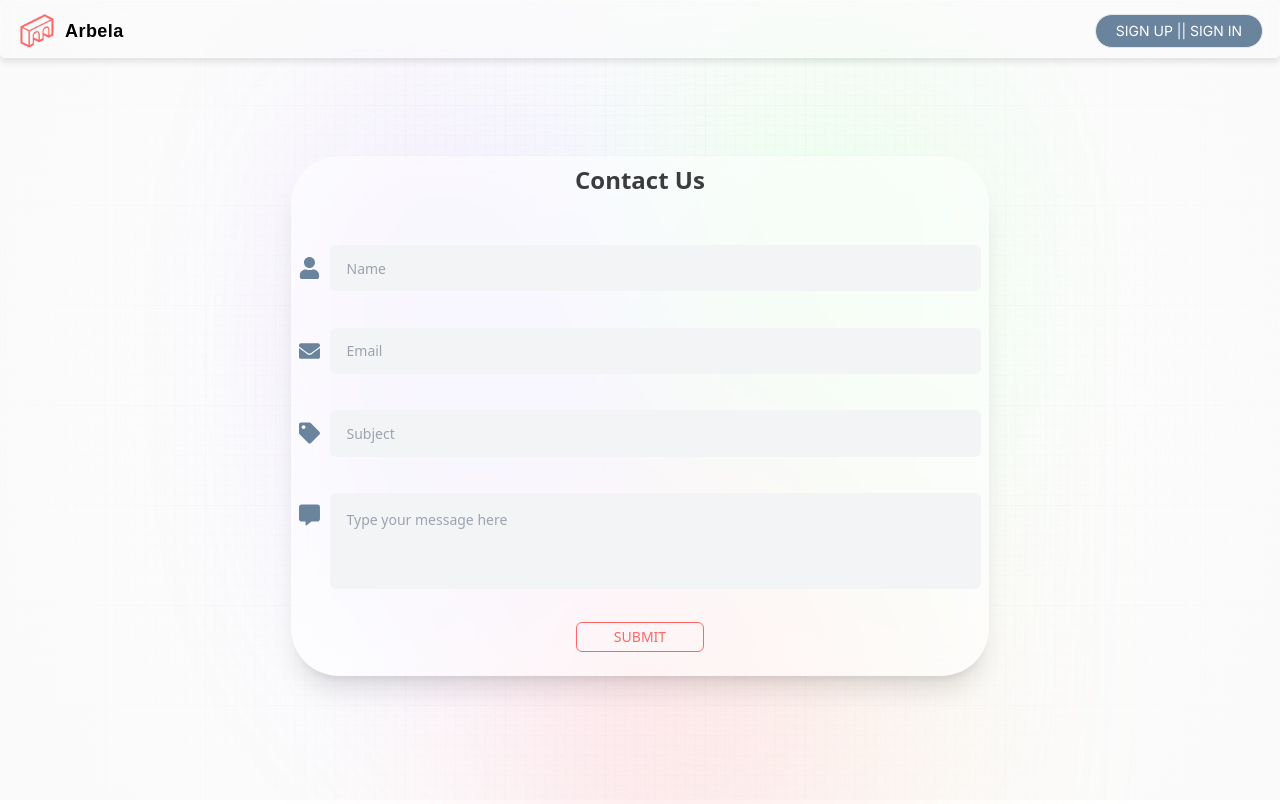
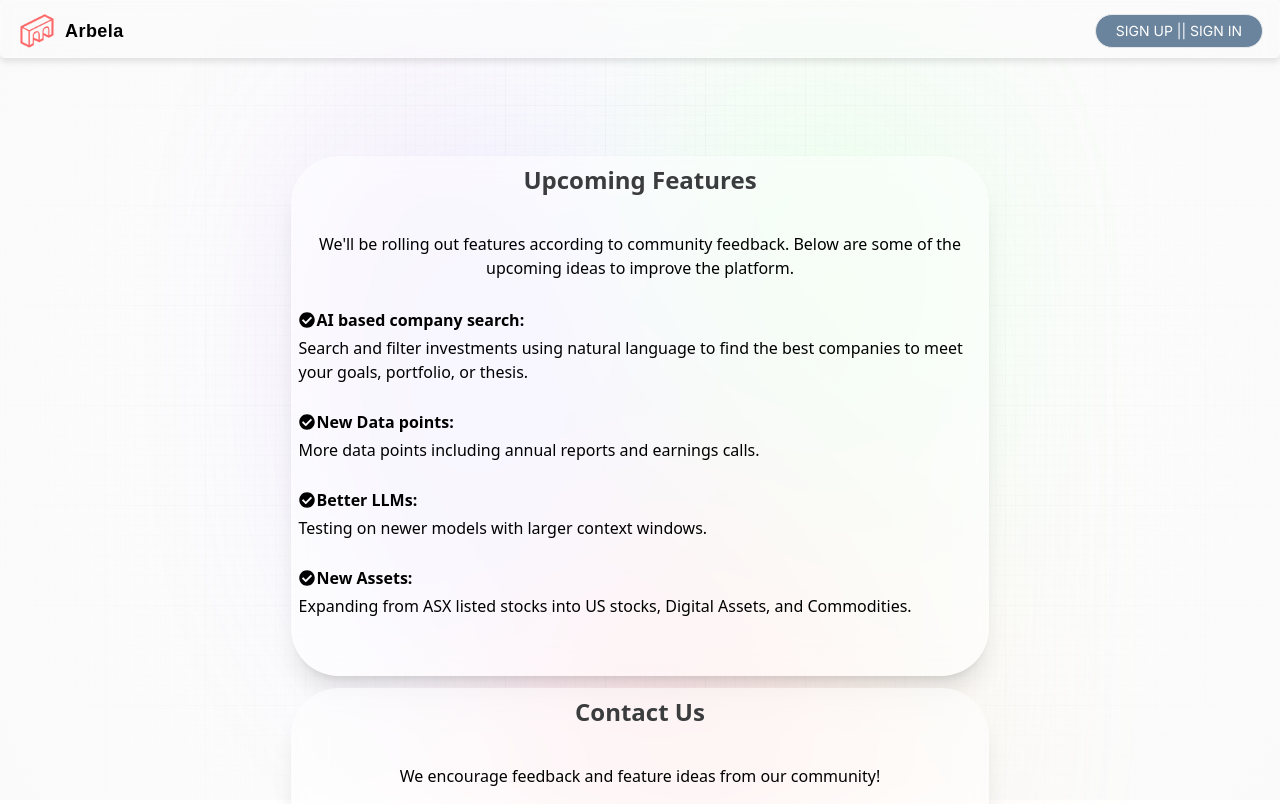
Before and after one commit to Move-7-8/ArbelaAI, a Next.js app: page /settings in a window 1280 px wide. Shown: the top 804 px of the page. Built offline with nearby package versions, Linux system fonts and the light colour scheme; no server answers; a web font is replaced by a local one.

Commit message:
connor afternoon 25 feb 542

```diff
--- a/app/api/companies/route.js
+++ b/app/api/companies/route.js
@@ -24,6 +24,7 @@ export async function GET() {
 }
 
 export async function POST(request) {
+  console.log('Companies POST request received')
   await connectToDB();
 
   const request_data = await request.json(); // Parsing JSON from the incoming request.
--- a/app/api/companies2/[companyId]/route.js
+++ b/app/api/companies2/[companyId]/route.js
@@ -107,8 +107,8 @@ export async function POST(req, res) {
       // }
       // },
 
-      console.log('ticker', ticker);
-      console.log('paramsMap', paramsMap);
+      console.log('ROUTE ticker', ticker);
+      console.log('ROUTE paramsMap', paramsMap);
 
 
       try {
--- a/app/api/navCompanies/route.js
+++ b/app/api/navCompanies/route.js
@@ -23,6 +23,7 @@ export async function GET() {
 }
 
 export async function POST(request) {
+  console.log('NavCompanies POST request received')
   await connectToDB();
 
   const request_data = await request.json(); // Parsing JSON from the incoming request.
@@ -36,11 +37,17 @@ export async function POST(request) {
 
 
   // If there is searchText, add conditions for searching by Name or Ticker.
+  // const companiesData = await Stock.find(
+  //   searchText ? { Name: { $regex: searchText, $options: 'i' } } : {}
+  // ).skip(offset).limit(limit).lean();
+
+//   const companiesData = await Stock.find(
+//     searchText ? { $or: [{ Name: { $regex: searchText, $options: 'i' } }, { Ticker: { $regex: searchText, $options: 'i' } }] } : {}
+// ).skip(offset).limit(limit).lean();
+
   const companiesData = await Stock.find(
-    searchText ? { Name: { $regex: searchText, $options: 'i' } } : {}
+    searchText ? { $or: [{ Name: { $regex: searchText, $options: 'i' } }, { Stock: { $regex: searchText, $options: 'i' } }] } : {}
   ).skip(offset).limit(limit).lean();
-
-
 
 
 
--- a/app/settings/page.jsx
+++ b/app/settings/page.jsx
@@ -3,75 +3,14 @@ import React from 'react';
 import {useState} from 'react'
 
 import Form from '@components/Form';
+import SettingsFeatures from '@components/SettingsFeatures';
 
 const SettingsPage = () => {
-  // State to hold form data
-  // const [formData, setFormData] = useState({
-  //   name: '',
-  //   email: '',
-  //   message: ''
-  // });
-
-  // State to hold password data
-
-  // const [passwordData, setPasswordData] = useState({
-  //   currentPassword: '',
-  //   newPassword: '',
-  //   confirmPassword: ''
-  // });
-
-  // // State to control the visibility of the update password form
-  // const [isPasswordFormVisible, setIsPasswordFormVisible] = useState(false);
-
-
-  // // Dummy function for handling subscription changes
-  // const handleChangeSubscription = () => {
-  //   // Logic to handle subscription change
-  //   console.log('Change subscription clicked');
-  //   // This could redirect to a page or modal where users can select a new plan
-  // };
-
-  // // Dummy function for handling subscription cancellation
-  // const handleCancelSubscription = () => {
-  //   // Logic to handle subscription cancellation
-  //   console.log('Cancel subscription clicked');
-  //   // This should ideally trigger a confirmation prompt before proceeding
-  // };
-
-  //   // Handle form input changes
-  //   const handleInputChange = (e) => {
-  //     setFormData({ ...formData, [e.target.name]: e.target.value });
-  //   };
-
-  //   // Handle form submission
-  //   const handleSubmit = (e) => {
-  //     e.preventDefault();
-  //     // Logic to handle form submission
-  //     console.log('Form data:', formData);
-  //     // You might want to send this data to a server or email service
-  //   };
-
-  //     // Handle password form input changes
-  // const handlePasswordChange = (e) => {
-  //   setPasswordData({ ...passwordData, [e.target.name]: e.target.value });
-  // };
-
-  // // Handle password update form submission
-  // const handlePasswordUpdate = (e) => {
-  //   e.preventDefault();
-  //   // Add logic to update password
-  //   console.log('Password update data:', passwordData);
-  //   // Ensure to validate the new password and confirm password match
-  // };
-
-  // // Function to toggle the visibility
-  // const togglePasswordForm = () => {
-  //   setIsPasswordFormVisible(!isPasswordFormVisible);
-  // };
 
 
   return (
     <div className="mt-36 mx-auto w-4/5">
+      <SettingsFeatures />
       <Form />
     </div>
   );
--- a/components/Catalog.jsx
+++ b/components/Catalog.jsx
@@ -19,6 +19,7 @@ function Catalog({ searchText, selectedCategory, preloadedData, sortBy }) {
             const offset = shouldAppend ? tickers.length : 0;
             const limit = itemPerLoad;
             const sortby = sortBy;
+
             // Determine the API endpoint based on the context of the search
             const apiRoute = searchQuery ? 'api/navCompanies' : 'api/companies';
             const bodyContent = { limit, offset, searchText: searchQuery, category: selectedCategory, sortby: sortby };
--- a/components/ChatComponents/Spinner.jsx
+++ b/components/ChatComponents/Spinner.jsx
@@ -1,6 +1,6 @@
 const Spinner = () => (
     <div className="spinner-container">
-      <div className="spinner"></div>
+      {/* <div className="spinner"></div> */}
     </div>
   );
 
--- a/components/Form.jsx
+++ b/components/Form.jsx
@@ -88,7 +88,11 @@ import { FaUser, FaEnvelope, FaTag, FaCommentAlt } from 'react-icons/fa';
         className="custom-container"
         style={{ gap: '20px' }}
       >
-     <Heading className="text-2xl text-[#3A3C3E] font-bold mb-4 text-center">Contact Us</Heading>
+     <Heading className="text-2xl text-[#3A3C3E] font-bold mb-4 text-center">Contact Us </Heading>
+     <Text fontSize="sm" textAlign="center" color="gray.600" mb={4}>
+      We encourage feedback and feature ideas from our community!
+    </Text>
+
 {error && (
   <Text color="red.300" my="4" fontSize="xl" className="text-center">
     {error}
--- /dev/null
+++ b/components/SettingsFeatures.jsx
@@ -0,0 +1,64 @@
+import React from 'react';
+import {
+  Container,
+  Heading,
+  Text,
+  List,
+  ListItem,
+  ListIcon,
+  Box,
+  Flex,
+  VStack,
+} from '@chakra-ui/react';
+import { FaCheckCircle } from 'react-icons/fa';
+
+const SettingsFeatures = () => {
+  return (
+    <Container
+      maxW="70%"
+      mt="12"
+      p="8"
+      minH="65vh"
+      borderRadius="3rem"
+      boxShadow="xl"
+      centerContent
+      bg="rgba(255, 255, 255, 0.5)"
+      display="flex"
+      flexDirection="column"
+      alignItems="center"
+      justifyContent="flex-start"
+      mx="auto"
+      className="custom-container"
+      style={{ gap: '20px' }}
+    >
+      <Heading className="text-2xl text-[#3A3C3E] font-bold mb-4 text-center">Upcoming Features</Heading>
+      <Box textAlign="center" mb={8}>
+        <Text fontSize="md" color="gray.600">
+          We'll be rolling out features according to community feedback. Below are some of the upcoming ideas to improve the platform.
+        </Text>
+      </Box>
+      <List spacing={26} textAlign="left" style={{ width: '100%' }}>
+        {[
+          { title: "AI based company search:", description: "Search and filter investments using natural language to find the best companies to meet your goals, portfolio, or thesis." },
+          { title: "New Data points:", description: "More data points including annual reports and earnings calls." },
+          { title: "Better LLMs:", description: "Testing on newer models with larger context windows." },
+          { title: "New Assets:", description: "Expanding from ASX listed stocks into US stocks, Digital Assets, and Commodities." }
+        ].map((feature, index) => (
+          <ListItem key={index}>
+            <VStack spacing={4} align="start"> {/* Adjusted alignment and spacing here */}
+              <Flex align="center" gap={2}>
+                <ListIcon as={FaCheckCircle} color="green.500" />
+                <Text as="b">{feature.title}</Text>
+              </Flex>
+              <Text fontSize="sm" color="gray.600">
+                {feature.description}
+              </Text>
+            </VStack>
+          </ListItem>
+        ))}
+      </List>
+    </Container>
+  );
+};
+
+export default SettingsFeatures;
```
